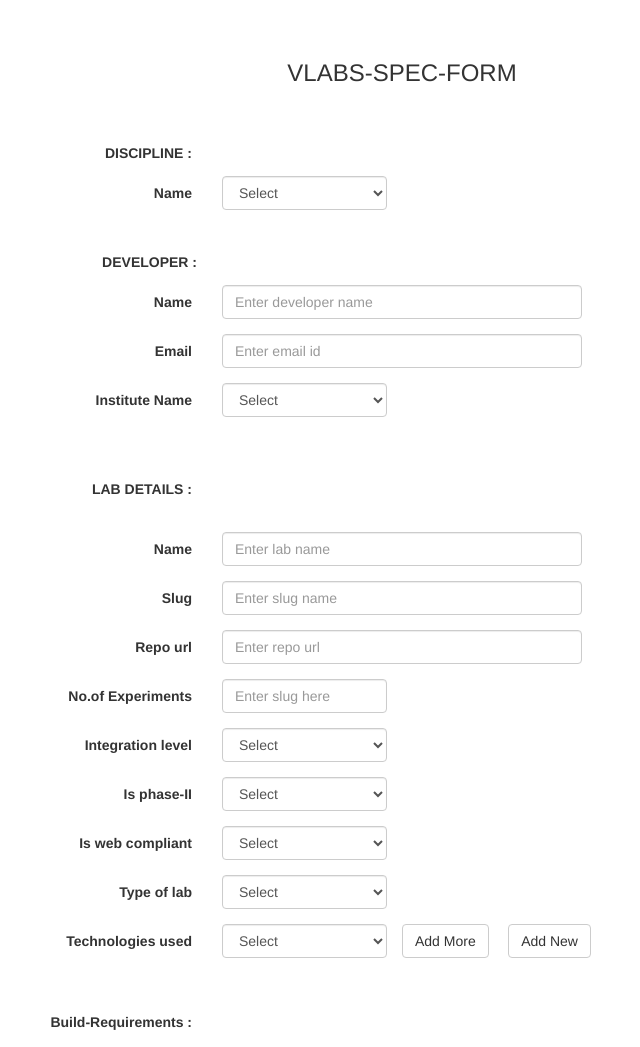
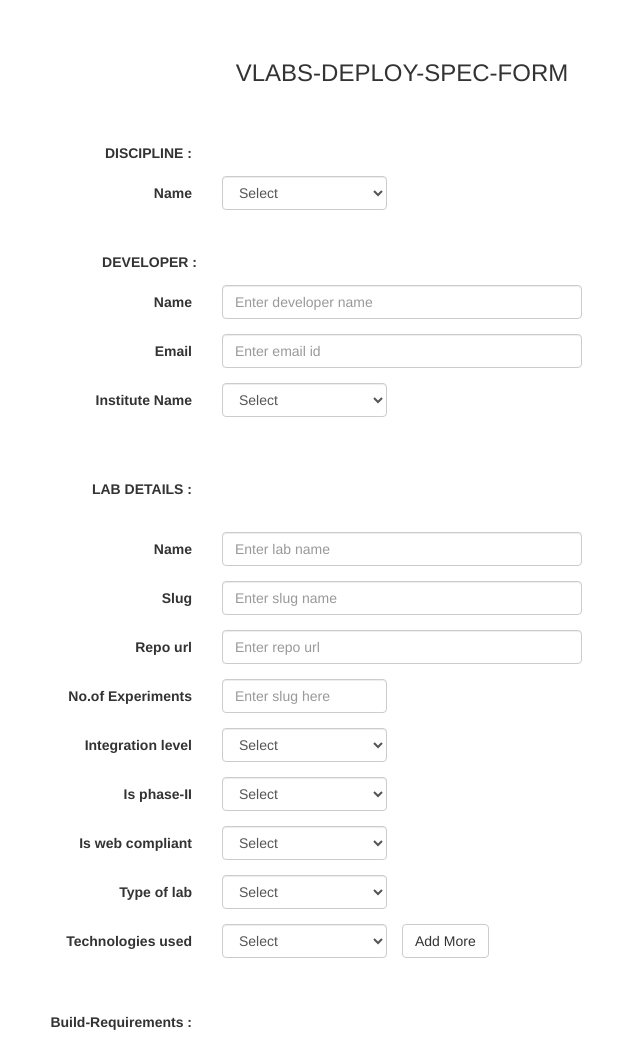
Before and after one commit to vlead/labspec-form-interface, a Flask app: page / in a window 1280 px wide. Shown: the top 1047 px of the page, without its empty margins (238-878 px from the left). Run offline with Flask 2, Linux system fonts and the light colour scheme; some libraries are stand-ins or nearby versions.

Commit message:
removed new tech tab

```diff
--- a/static/js/myfunctions.js
+++ b/static/js/myfunctions.js
@@ -57,10 +57,11 @@ $(document).ready(function() {
 
 	var wrapper         = $("#tech"); //Fields wrapper
 	var add_button      = $(".add_field_button"); //Add button ID
-	x = 1;
+	var x = 1;
 	$(add_button).click(function(e){ //on add input button click
 		e.preventDefault();
-		$(wrapper).append('<div class="form-group"><div class="col-sm-12"><select id="'+x+'" class="form-control"><option value="">Select</option></select><a href="#" class="remove_field">Remove</a></div></div><p>'); //add input box
+		var a=$("#repeating-form-section-template").html();
+		$(wrapper).append(a);
 		$(document).ready(function() {
 			$.ajax({
 				type: "GET",
@@ -83,7 +84,7 @@ $(document).ready(function() {
 	    });
 
 // To display new technology div
-
+/*
 function new_tech()
 {
     document.getElementById("add").innerHTML = "<div id='load_tech();'>New tech <input type='text' id='tech_value'></input>&nbsp;&nbsp;FOSS&nbsp;&nbsp;<select id='foss'><option value='None'>Select</option><option value='1'>Yes</option><option value='0'>No</option></select>&nbsp;&nbsp;<button id='submit-tech'>save</button></div>";
@@ -164,7 +165,7 @@ function load_tech()
 		x--;
 	    })
 
-	    /*
+
     $(function() {
 	    $(document).ready(function() {
 		    $.ajax({
@@ -180,6 +181,8 @@ function load_tech()
 			});
 		});
 	});
-	    */
+
 
 }
+
+*/
--- a/templates/index.html
+++ b/templates/index.html
@@ -7,10 +7,17 @@
     <link href="{{ url_for('static', filename='css/bootstrap.css') }}" rel="stylesheet">
     <script src="//ajax.googleapis.com/ajax/libs/jquery/1.9.1/jquery.min.js"></script>
     <script type="text/javascript" src="{{ url_for('static', filename='js/myfunctions.js') }}"></script>
+    <script type="text/template" id="repeating-form-section-template">
+      <div class="form-group">
+       <div class="col-sm-12">
+	 <select id="'+x+'" class="form-control">
+	   <option value="">Select</option>
+	 </select><a href="#" class="remove_field">Remove</a></div></div>
+    </script>
   </head>
   <body>
     <br><br>
-    <h3 align='center'>VLABS-SPEC-FORM</h3>
+    <h3 align='center'>VLABS-DEPLOY-SPEC-FORM</h3>
     <br><br>
     <div class="container">
       <form class="form-horizontal">
@@ -120,7 +127,7 @@
 	<div class="form-group">
 	  <label  class="col-sm-4 control-label">Technologies used</label>
 	  <button class="add_field_button btn btn-default">Add More</button>&nbsp;&nbsp;&nbsp;&nbsp;
-	  <button class="add_new_field_button btn btn-default" id="target" onclick="new_tech();">Add New</button>
+	  <!--<button class="add_new_field_button btn btn-default" id="target" onclick="new_tech();">Add New</button>-->
 	  <div class="col-sm-2">
 	    <select class="form-control" id="tech-list">
 	      <option>Select</option>
```
